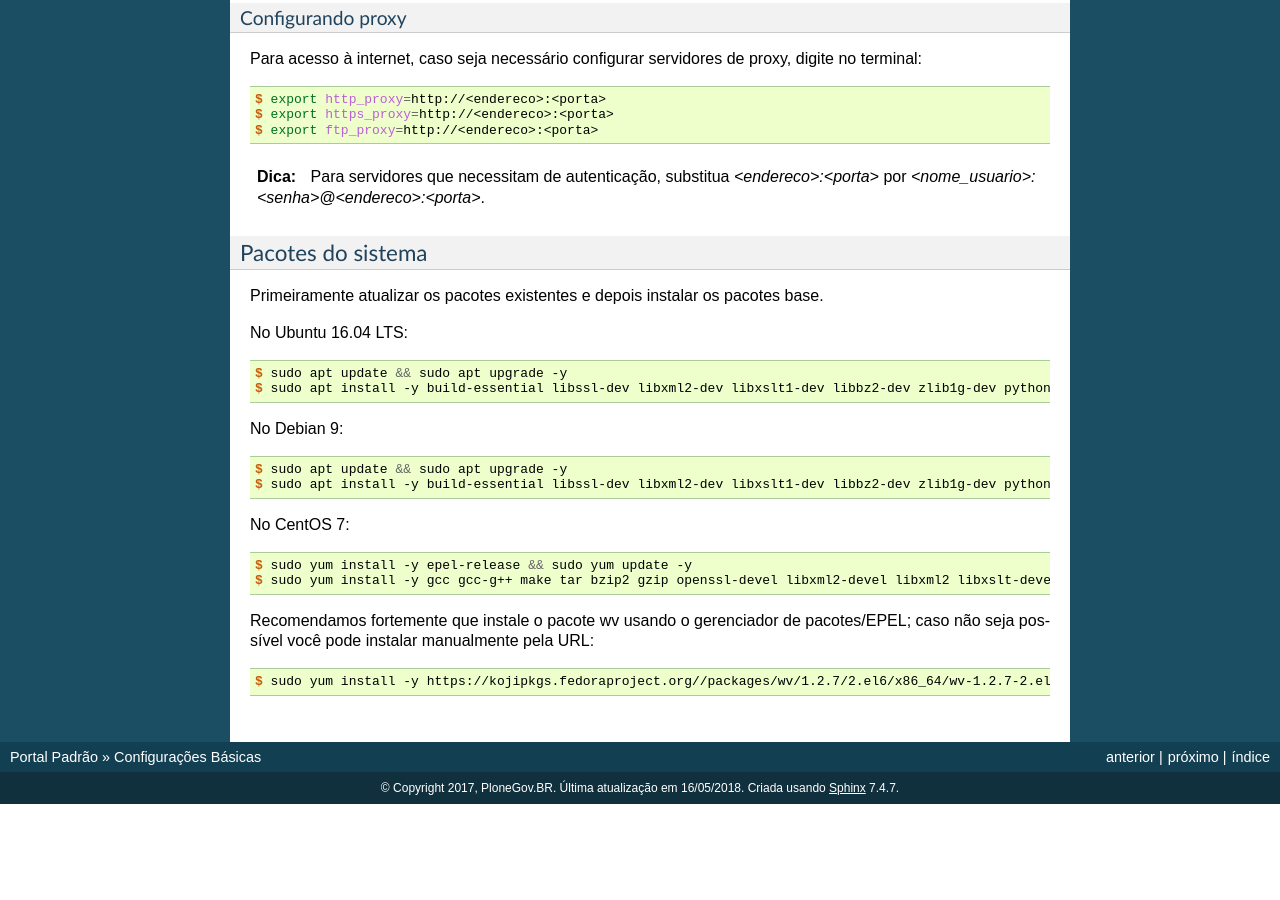
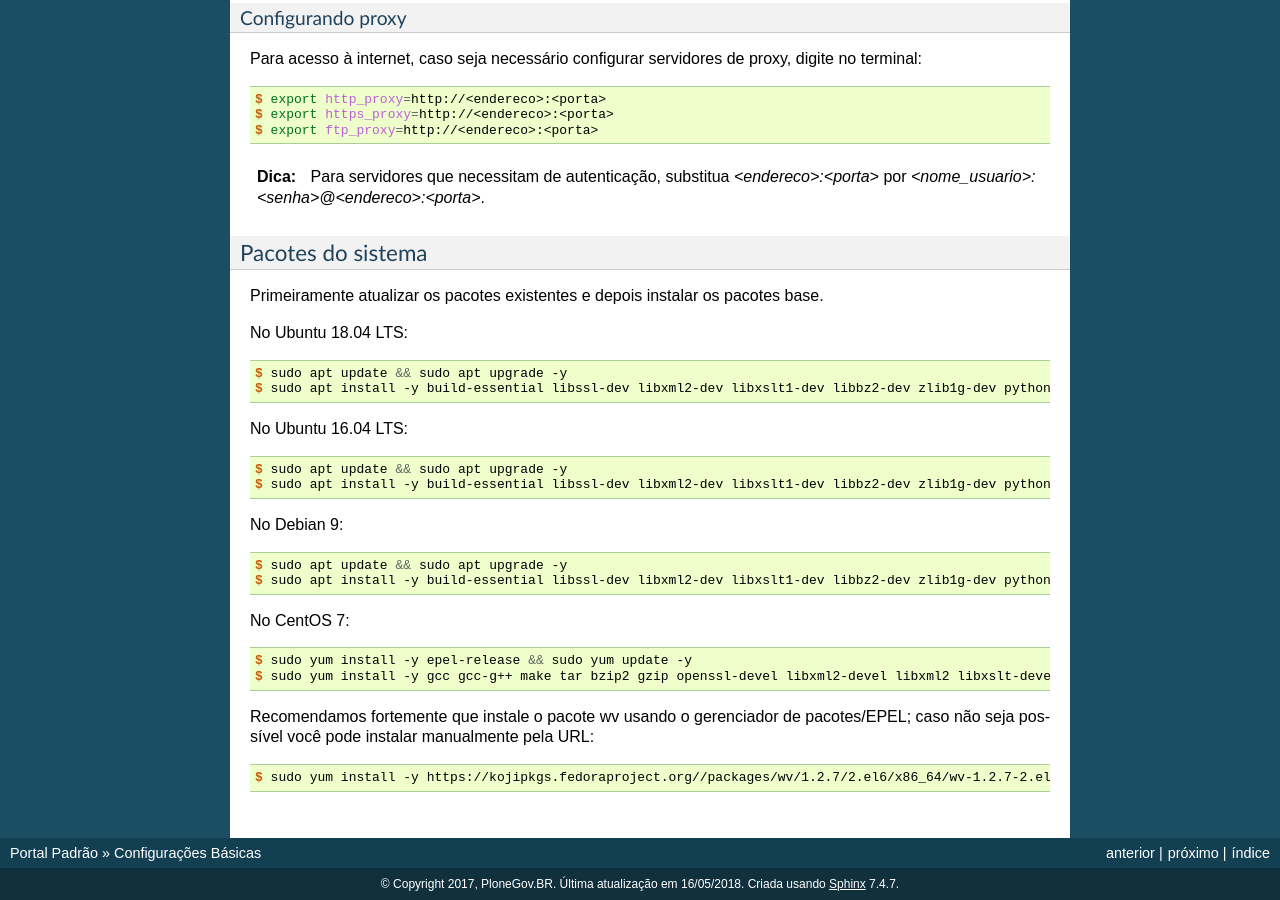
Before and after one commit to plonegovbr/portal.buildout, a Sphinx documentation site: the page built from docs/base.rst, in a window 1280 px wide and 900 px high, scrolled down 588 px. Built offline with Sphinx 7.4.7, drawn with Linux system fonts in a browser that asks for light colours; before the commit the page ends 1392 px from its top, so only the background shows below that.

Commit message:
Add install information for Ubuntu 18.04 LTS
[skip ci]

```diff
--- a/docs/base.rst
+++ b/docs/base.rst
@@ -50,6 +50,13 @@ Pacotes do sistema
 
 Primeiramente atualizar os pacotes existentes e depois instalar os pacotes base.
 
+No Ubuntu 18.04 LTS:
+
+.. code-block:: console
+
+    $ sudo apt update && sudo apt upgrade -y
+    $ sudo apt install -y build-essential libssl-dev libxml2-dev libxslt1-dev libbz2-dev zlib1g-dev python-setuptools python-dev python-virtualenv libjpeg62-dev libreadline-gplv2-dev python-pil wv poppler-utils git
+
 No Ubuntu 16.04 LTS:
 
 .. code-block:: console
```
